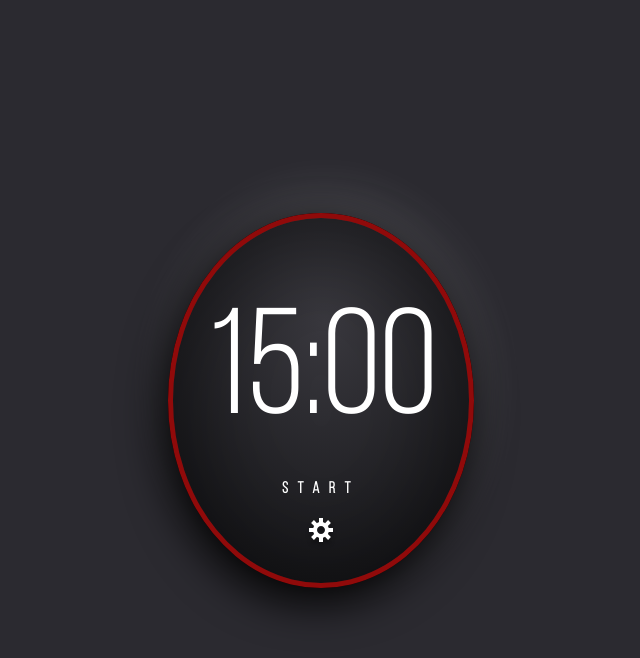
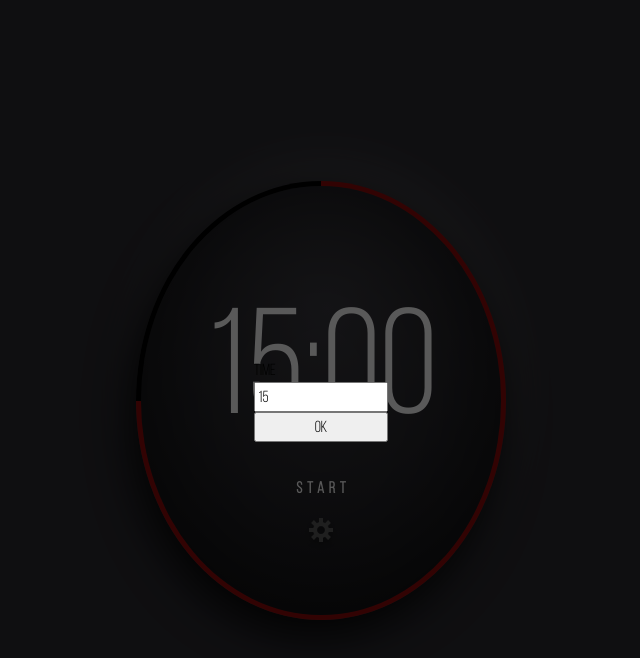
Before and after one commit to barryhanna/pomodoro-timer, a website built with Parcel: page index.html in a window 1280 px wide. Both pictures are taken after a click on the button 640 px from the left and 533 px from the top of the page. Shown: the whole page, without its empty margins (319-959 px from the left). Built offline with nearby package versions, Linux system fonts and the light colour scheme.

Commit message:
added more styles, added basic javascript

```diff
--- a/index.html
+++ b/index.html
@@ -13,15 +13,48 @@
 </head>
 
 <body>
+	<div class="settings-input" id="settings-input">
+		<form class="settings-form" id="settings-form">
+			<label for="time">Time</label>
+			<input name="time" type="number" value="15" />
+			<button type="submit" id="ok-btn">OK</button>
+		</form>
+	</div>
 	<div class="outer">
 		<div class="timer-container">
 			<div class="timer">
-				<p class="time">15:00</p>
-				<button class="btn start">Start</button>
-				<button class="btn settings"><img src="./images/gear.svg" /></button>
+				<p class="time" id="time">
+					<span class="time--minutes">15</span>:<span class="time--seconds">00</span>
+				</p>
+				<div class="btn-panel">
+					<button class="btn start" id="start">Start</button>
+					<button class="btn settings" id="settings">
+						<svg width="32" height="32" viewBox="0 0 32 32" fill="none" xmlns="http://www.w3.org/2000/svg">
+							<g filter="url(#filter0_d_108_7)">
+								<path
+									d="M28 14V10H23.714C23.526 9.274 23.238 8.592 22.866 7.962L25.898 4.93L23.07 2.1L20.04 5.132C19.406 4.76 18.726 4.472 18 4.284V0H14V4.284C13.274 4.474 12.594 4.76 11.96 5.134L8.93 2.1L6.102 4.928L9.132 7.96C8.762 8.592 8.472 9.272 8.286 10H4V14H8.286C8.474 14.726 8.762 15.408 9.134 16.038L6.102 19.072L8.93 21.9L11.962 18.868C12.594 19.24 13.274 19.528 14.002 19.718V24H18.002V19.716C18.728 19.526 19.408 19.238 20.042 18.866L23.074 21.898L25.902 19.07L22.87 16.036C23.242 15.406 23.53 14.726 23.718 13.998H28V14ZM16 16C13.792 16 12 14.206 12 12C12 9.796 13.792 8 16 8C18.208 8 20 9.796 20 12C20 14.204 18.208 16 16 16Z" />
+							</g>
+							<defs>
+								<filter id="filter0_d_108_7" x="0" y="0" width="32" height="32" filterUnits="userSpaceOnUse"
+									color-interpolation-filters="sRGB">
+									<feFlood flood-opacity="0" result="BackgroundImageFix" />
+									<feColorMatrix in="SourceAlpha" type="matrix" values="0 0 0 0 0 0 0 0 0 0 0 0 0 0 0 0 0 0 127 0"
+										result="hardAlpha" />
+									<feOffset dy="4" />
+									<feGaussianBlur stdDeviation="2" />
+									<feComposite in2="hardAlpha" operator="out" />
+									<feColorMatrix type="matrix" values="0 0 0 0 0 0 0 0 0 0 0 0 0 0 0 0 0 0 0.25 0" />
+									<feBlend mode="normal" in2="BackgroundImageFix" result="effect1_dropShadow_108_7" />
+									<feBlend mode="normal" in="SourceGraphic" in2="effect1_dropShadow_108_7" result="shape" />
+								</filter>
+							</defs>
+						</svg>
+					</button>
+				</div>
 			</div>
 		</div>
 	</div>
+	<script src="script.js"></script>
 </body>
 
 </html>
--- /dev/null
+++ b/script.js
@@ -0,0 +1,22 @@
+const startBtn = document.getElementById('start');
+const settingsBtn = document.getElementById('settings');
+const settingsInput = document.getElementById('settings-input');
+const settingsForm = document.getElementById('settings-form');
+const time = document.getElementById('time');
+
+let timeRemaining = 15;
+
+settingsBtn.addEventListener('click', (e) => {
+  settingsInput.classList.add('show');
+  settingsInput.focus();
+});
+
+function setTime(time) {
+  const [hours, seconds] = time.split(':');
+  document.getElementsByClassName('time--minutes')[0].innerText = hours;
+  document.getElementsByClassName('time--seconds')[0].innerText = seconds;
+}
+
+settingsForm.addEventListener('onsubmit', (e) => {
+  e.preventDefault();
+});
--- a/styles.css
+++ b/styles.css
@@ -6,6 +6,9 @@
 :root {
   --clr-grey: #585858;
   --clr-red: #900a0a;
+  --clr-green: #09a65a;
+
+  --var-time-passed: 75%;
 }
 
 *,
@@ -71,8 +74,8 @@ body {
   display: grid;
   place-items: center;
   border-radius: 50%;
-  padding: 2rem;
-  border: 5px solid var(--clr-red);
+  padding: 4rem;
+  border: none;
   background: radial-gradient(72% 72% at 51.7% 28.6%, #3a393f 0%, #17171a 100%);
   box-shadow: inset 0px 0px 114px rgba(0, 0, 0, 0.45);
 }
@@ -87,7 +90,15 @@ body {
   font-size: 150px;
 }
 
+.btn-panel {
+  display: flex;
+  flex-direction: column;
+  align-items: center;
+  justify-content: center;
+}
+
 .btn {
+  width: max-content;
   background-color: transparent;
   border: none;
   color: white;
@@ -95,16 +106,41 @@ body {
 }
 
 .start {
-  text-align: center;
-  letter-spacing: 0.6em;
+  letter-spacing: 0.3em;
+  text-indent: 0.3em;
   font-weight: bold;
   margin-bottom: 1rem;
 }
 
 .outer {
-  background: #000000;
+  background: conic-gradient(
+    var(--clr-red) var(--var-time-passed),
+    black var(--var-time-passed) 100%
+  );
+  padding: 5px;
   box-shadow: -5px 14px 44px #000000, 5px -16px 50px rgba(255, 255, 255, 0.15);
   border-radius: 50%;
+}
+
+.settings-input {
+  display: none;
+  position: absolute;
+  background: rgba(0, 0, 0, 0.65);
+  top: 0;
+  left: 0;
+  right: 0;
+  bottom: 0;
+  z-index: 1;
+}
+
+.settings-input.show {
+  display: grid;
+  place-items: center;
+}
+
+form {
+  display: flex;
+  flex-direction: column;
 }
 
 .settings {
@@ -114,5 +150,4 @@ body {
 
 .settings svg {
   fill: #585858;
-  box-shadow: 0px 4px 4px rgba(0, 0, 0, 0.25);
 }
```
Also changed, not shown: package.json (added, +25 -0 lines), dist/bebasneue-book-webfont.0ae8d723.woff2 (added), dist/index.html (added), 8 other files.
